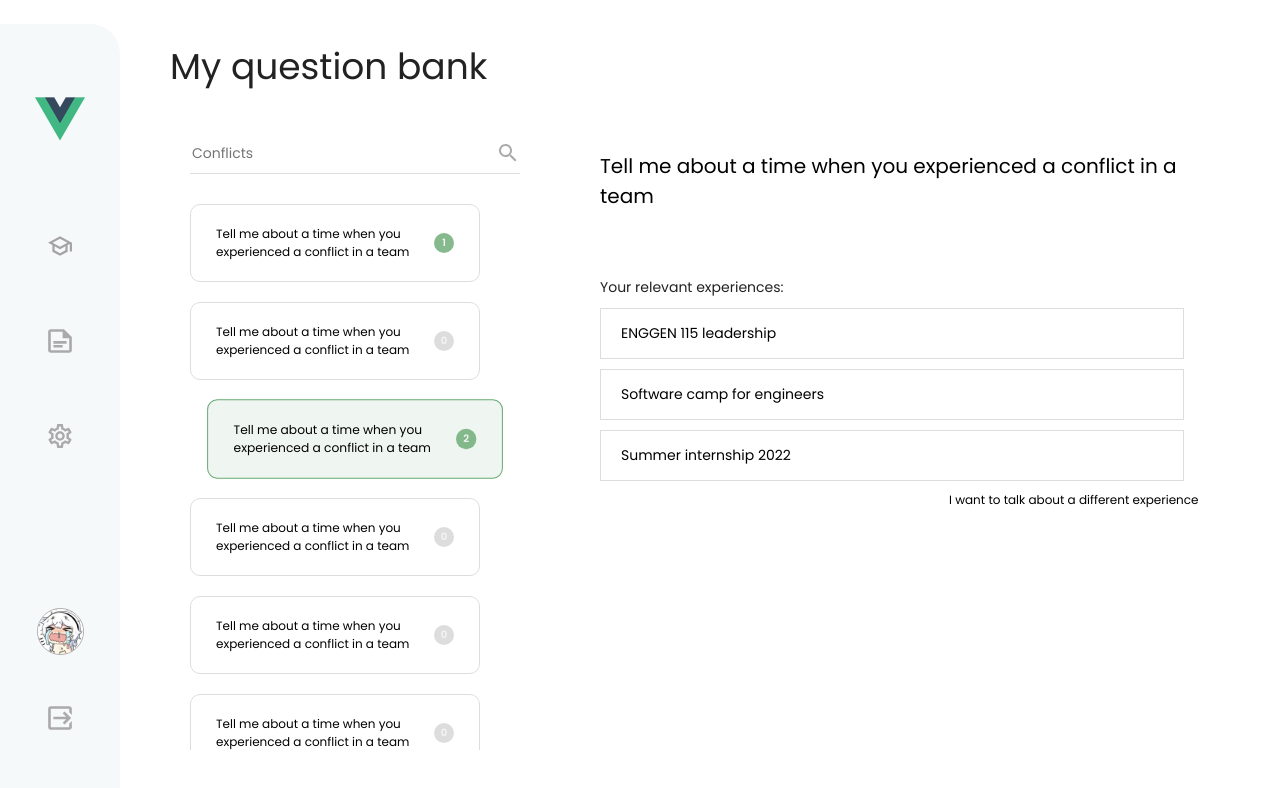
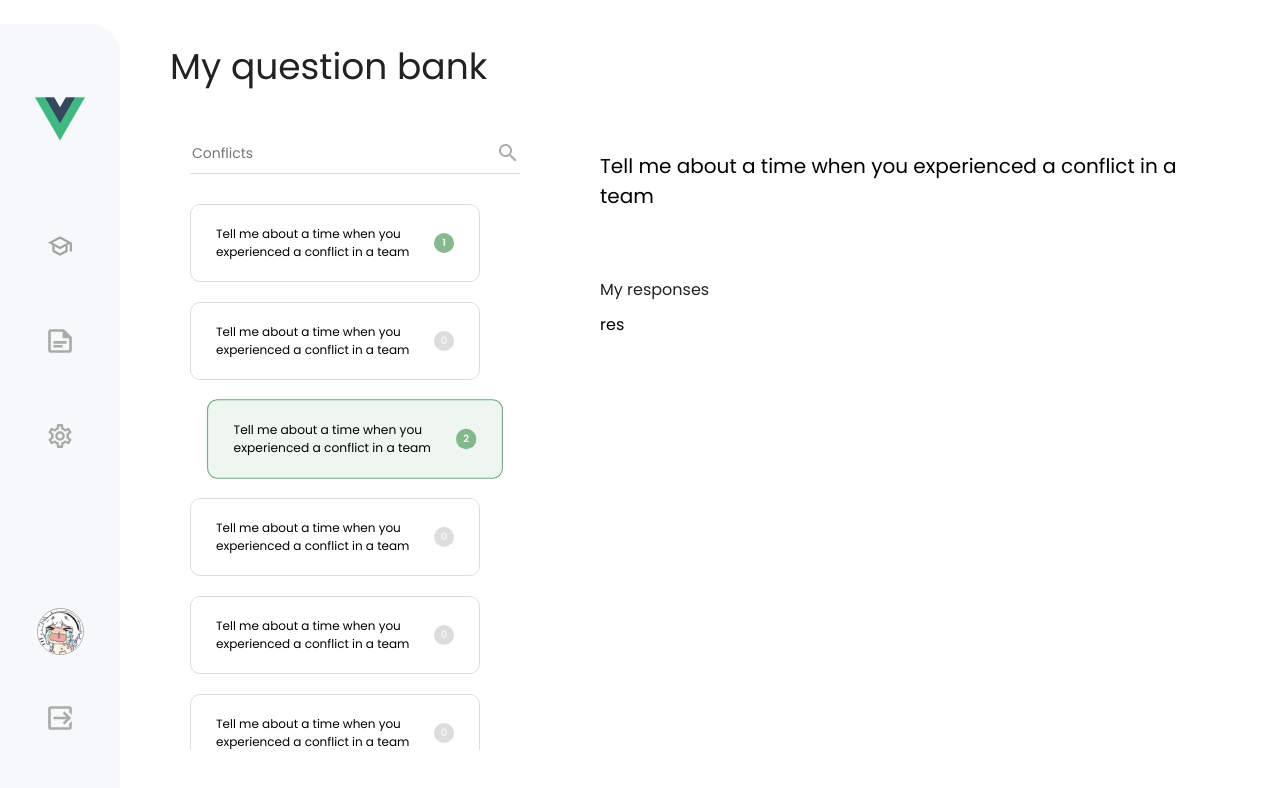
Before and after one commit to p4p-51/jubilant-octo-funicular, a Vue app in the folder frontend/: page /questions/1 in a window 1280 px wide. Shown: the top 788 px of the page. Built offline with nearby package versions, Linux system fonts and the light colour scheme.

Commit message:
set up collapsibles

```diff
--- a/frontend/src/components/AddQuestionResponse.vue
+++ b/frontend/src/components/AddQuestionResponse.vue
@@ -1,7 +1,8 @@
 <template>
   <div class="add-question-response">
     <h2>{{ title }}</h2>
-    <experience-select :experiences="experiences" />
+    <!-- <experience-select :experiences="experiences" /> -->
+    <collapsible-responses :responses="responses" />
   </div>
 </template>
 
@@ -36,10 +37,14 @@ import Question from "@/types/Question.interface";
 import { defineComponent, PropType } from "vue";
 import { Experience, Response } from "@/types/Question.interface";
 import ExperienceSelect from "@/components/ExperienceSelect.vue";
+import CollapsibleResponses from "./CollapsibleResponses.vue";
 
 export default defineComponent({
   name: "AddQuestionResponse",
-  components: { ExperienceSelect },
+  components: {
+    // ExperienceSelect,
+    CollapsibleResponses,
+  },
   data() {
     return {};
   },
--- /dev/null
+++ b/frontend/src/components/CollapsibleResponse.vue
@@ -0,0 +1,29 @@
+<template>
+  <div class="collapsible-response">resp</div>
+</template>
+
+<style lang="scss" scoped>
+@import "@/assets/css/theme.scss";
+.collapsible-response {
+}
+</style>
+
+<script lang="ts">
+import CompletedQuestion from "@/components/CompletedQuestion.vue";
+import OtherQuestion from "@/components/OtherQuestion.vue";
+import QbSearchBar from "@/components/QbSearchBar.vue";
+import QbSideBarQuestion from "@/components/QbSideBarQuestion.vue";
+import TitleBlock from "@/components/TitleBlock.vue";
+import Question from "@/types/Question.interface";
+import { defineComponent, PropType } from "vue";
+import { Experience, Response } from "@/types/Question.interface";
+
+export default defineComponent({
+  name: "CollapsibleResponse",
+  components: {},
+  data() {
+    return {};
+  },
+  props: {},
+});
+</script>
--- a/frontend/src/components/ExperienceSelect.vue
+++ b/frontend/src/components/CollapsibleResponses.vue
@@ -1,16 +1,13 @@
 <template>
-  <div class="experience-selection">
-    <h5>Your relevant experiences:</h5>
-    <div class="option" v-for="experience in experiences" :key="experience.id">
-      <p>{{ experience.title }}</p>
-    </div>
-    <p>I want to talk about a different experience</p>
+  <div class="collapsible-responses">
+    <h5>My responses</h5>
+    <div v-for="res in responses" :key="res.id">res</div>
   </div>
 </template>
 
 <style lang="scss" scoped>
 @import "@/assets/css/theme.scss";
-.experience-selection {
+.collapsible-responses {
   margin-top: 50px;
 
   display: flex;
@@ -22,44 +19,12 @@
   max-width: 800px;
 
   h5 {
-    font-size: 14px;
+    font-size: 16px;
     font-weight: 400;
 
     color: $c-black;
 
     margin: 0;
-  }
-
-  .option {
-    border: solid 1px $c-grey-light;
-
-    font-size: 14px;
-
-    padding: 0 20px;
-
-    margin-right: 15px;
-
-    cursor: pointer;
-    transition: $animation;
-    &:hover {
-      border: solid 1px $c-primary;
-      margin-right: 0;
-      margin-left: 15px;
-    }
-  }
-
-  > p {
-    margin: 0;
-    font-size: 12px;
-
-    align-self: flex-end;
-
-    cursor: pointer;
-    transition: $animation;
-    &:hover {
-      color: $c-primary;
-      transform: scale(1.02);
-    }
   }
 }
 </style>
@@ -75,13 +40,13 @@ import { defineComponent, PropType } from "vue";
 import { Experience, Response } from "@/types/Question.interface";
 
 export default defineComponent({
-  name: "ExperienceSelect",
+  name: "CollapsibleResponses",
   components: {},
   data() {
     return {};
   },
   props: {
-    experiences: {
+    responses: {
       type: Array as PropType<Experience[]>,
       required: true,
     },
--- a/frontend/src/views/QuestionDetailView.vue
+++ b/frontend/src/views/QuestionDetailView.vue
@@ -327,7 +327,21 @@ export default defineComponent({
             labels: ["Conflict", "Teamwork"],
           },
         ],
-        responses: [],
+        responses: [
+          {
+            experience: {
+              id: "1",
+              title: "ENGGEN 115 leadership",
+              labels: ["Conflict", "Teamwork"],
+            },
+            response: {
+              s: "Bacon ipsum dolor amet tongue porchetta capicola biltong short ribs pork loin meatloaf salami chicken cow pork belly shankle leberkas jowl.",
+              t: "Burgdoggen leberkas pastrami salami jerky flank. Fatback brisket ribeye flank doner, chislic frankfurter. ",
+              a: "Mignon beef ribs rump pastrami. Drumstick brisket turkey t-bone picanha spare ribs short ribs hamburger cupim pork chop burgdoggen shank. Kevin sirloin frankfurter salami ball tip alcatra short ribs, jerky tri-tip pork loin prosciutto meatball. Turducken kevin jerky ball tip burgdoggen tail cupim spare ribs.",
+              r: "Pig fatback jerky shankle sausage. Porchetta spare ribs turducken, tail salami cupim flank pork loin pig meatloaf brisket turkey ham hock swine strip steak. Sirloin chicken ground round bacon, kielbasa chuck kevin short ribs",
+            },
+          },
+        ],
       } as Question,
     };
   },
```
